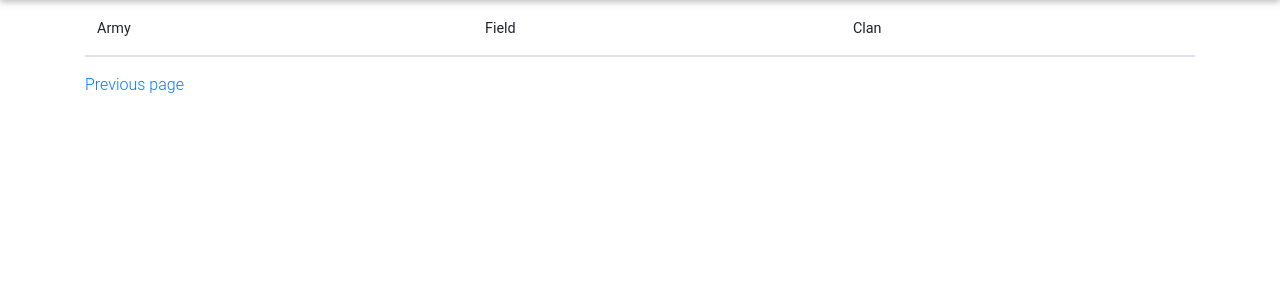
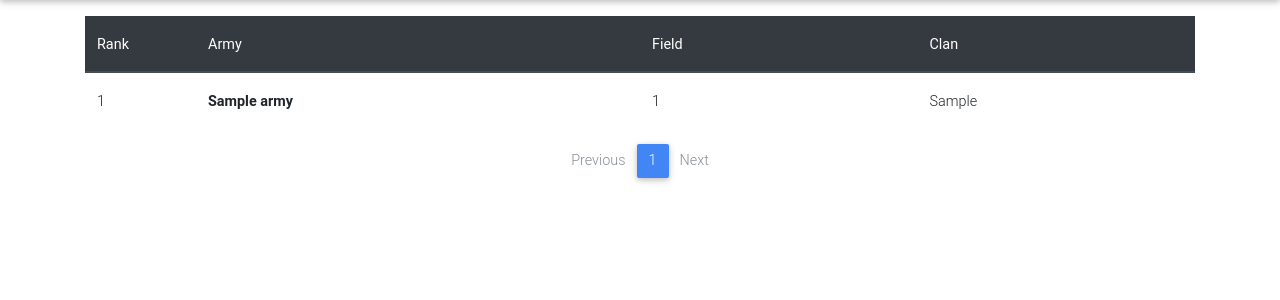
Before and after one commit to barakavraham/wargame, a Flask app: page /attack/ in a window 1280 px wide. Shown: the part 56-356 px from the top of the page. Run offline with Flask 2, Linux system fonts and the light colour scheme; a user stored in the database is signed in; tables that the repository leaves empty hold one stand-in row (values such as "Sample post"); lists and menus that the app fills with data are empty; some libraries are stand-ins or nearby versions.

Commit message:
attack page update

```diff
--- a/app/routes/attack.py
+++ b/app/routes/attack.py
@@ -3,7 +3,7 @@ import operator
 from app.models.user import User
 from app.permissions.permissions import army_name_required
 from flask import render_template, Blueprint
-from flask_login import login_required
+from flask_login import login_required, current_user
 
 attack = Blueprint('attack', __name__, template_folder='templates')
 
@@ -13,9 +13,14 @@ attack = Blueprint('attack', __name__, template_folder='templates')
 @login_required
 @army_name_required
 def index(page_num=None):
-    page_num = page_num or 1
-    page_num = int(page_num)
+    if page_num is not None:
+        page_num = int(page_num)
     users = sorted(User.query.all(), key=operator.attrgetter('army.field'), reverse=True)
     sum_users = math.ceil(len(users)/10)
     users_lists = [users[x:x+10] for x in range(0, sum_users*10, 10)]
+    if page_num is None or page_num <= 0:
+        for users_list in users_lists:
+            if current_user in users_list:
+                page_num = users_lists.index(users_list) + 1
+                break
     return render_template('attack/index.html', users_lists=users_lists, page_num=page_num, num_lists=sum_users)
--- /dev/null
+++ b/app/static/css/attack.css
@@ -0,0 +1,11 @@
+.rank-column {
+    width: 10%;
+}
+
+.army-column {
+    width: 40%;
+}
+
+.field-column {
+    width: 25%;
+}
--- a/app/static/js/base.js
+++ b/app/static/js/base.js
@@ -29,9 +29,7 @@
                 $card_body.append('<h5 class="card-title">Search for resources</h5>');
             $card_body.append('<p class="card-text"> you found: </p><div class="d-flex resources-div"></div>');
             for (let resource in added_resource) {
-                if (resource === 'diamond' && added_resource[resource].amount === 0)
-                    continue;
-                if (resource === 'diamond' && added_resource[resource].amount === 1)
+                if (resource === 'diamond')
                     $card_body.append('<div class="d-flex resources-div mt-3"></div>');
                 var sNumber = numberWithCommas(added_resource[resource].amount);
                 $card_body.find('.resources-div').last().append('<div class="col text-center"></div>');
--- a/app/templates/attack/index.html
+++ b/app/templates/attack/index.html
@@ -7,19 +7,21 @@
     {% block content %}
    <div class="main-table-container">
         <div class="semi-table-container">
-            <table class="table">
-                <thead>
+            <table class="table mt-3">
+                <thead class="thead-dark">
                     <tr id="shop-cat">
-                        <th id="weapon">Army</th>
-                        <th id="cost">Field</th>
-                        <th id="power">Clan</th>
+                        <th scope="col" class="rank-column">Rank</th>
+                        <th scope="col" class="army-column">Army</th>
+                        <th scope="col" class="field-column">Field</th>
+                        <th scope="col" class="clan-column">Clan</th>
                     </tr>
                 </thead>
                 <tbody>
-                    {% for user in users_lists[page_num] %}
+                    {% for user in users_lists[page_num-1] %}
                         <tr class="tr0">
+                            <td>{{ users_lists[page_num-1].index(user) + (page_num-1)*10 + 1 }}</td>
                             {% if user == current_user %}
-                                <td><a class="army-name-current" href="{{ url_for('profile.index', army_name=user.army.name) }}">{{ user.army.name }}</a></td>
+                                <td><a class="army-name-current font-weight-bold" href="{{ url_for('profile.index', army_name=user.army.name) }}">{{ user.army.name }}</a></td>
                             {% else %}
                                 <td><a class="army-name" href="{{ url_for('profile.index', army_name=user.army.name) }}">{{ user.army.name }}</a></td>
                             {% endif %}
@@ -29,18 +31,40 @@
                     {% endfor %}
                 </tbody>
             </table>
-            <div class="next-previous-buttons">
-                <div class="p-page">
-                    {% if page_num >= 1 %}
-                        <a href="{{ url_for('attack.index', page_num=page_num - 1) }}">Previous page</a>
+            <nav aria-label="...">
+                <ul class="pagination justify-content-center">
+                    {% if page_num > 1 %}
+                        <li class="page-item">
+                            <a class="page-link" href="{{ url_for('attack.index', page_num=page_num - 1) }}">Previous</a>
+                            <li class="page-item">
+                                <a class="page-link" href="{{ url_for('attack.index', page_num=page_num - 1) }}">{{ page_num - 1 }}</a>
+                            </li>
+                        </li>
+                    {% else %}
+                        <li class="page-item disabled">
+                            <a class="page-link" href="#">Previous</a>
+                        </li>
                     {% endif %}
-                </div>
-                <div class="n-page">
-                    {% if page_num + 1 < num_lists %}
-                        <a href="{{ url_for('attack.index', page_num=page_num + 1) }}">Next Page</a>
+                    <li class="page-item active">
+                        <span class="page-link">
+                            {{ page_num }}
+                            <span class="sr-only">(current)</span>
+                        </span>
+                    </li>
+                    {% if page_num < num_lists %}
+                        <li class="page-item">
+                            <a class="page-link" href="{{ url_for('attack.index', page_num=page_num + 1) }}">{{ page_num + 1 }}</a>
+                        </li>
+                        <li class="page-item">
+                            <a class="page-link" href="{{ url_for('attack.index', page_num=page_num + 1) }}">Next</a>
+                        </li>
+                    {% else %}
+                        <li class="page-item disabled">
+                            <a class="page-link" href="#">Next</a>
+                        </li>
                     {% endif %}
-                </div>
-            </div>
+                </ul>
+            </nav>
         </div>
    </div>
 {% endblock content %}
```
Also changed, not shown: app/api/base.py (+4 -5 lines), app/routes/home.py (+15 -0 lines), 1 other file.
